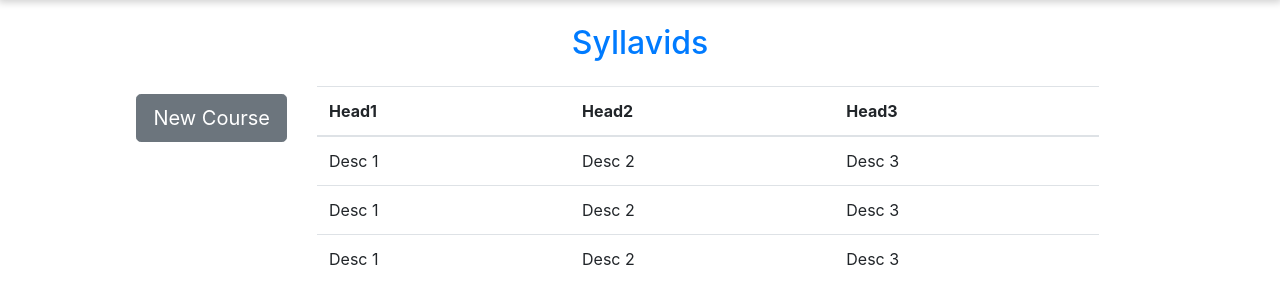
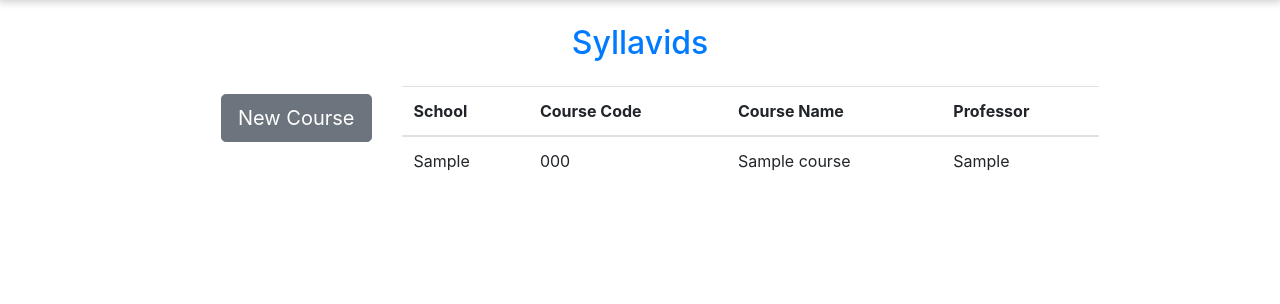
Before and after one commit to christophergeiger3/Syllavid, a PHP site: page /courses.php in a window 1280 px wide. Shown: the part 62-366 px from the top of the page. Run offline with PHP 8.4, Linux system fonts and the light colour scheme; tables that the repository leaves empty or names only in its code hold one stand-in row (values such as "Sample post"); some libraries are stand-ins or nearby versions.

Commit message:
Add SQL Start

```diff
--- a/courses.php
+++ b/courses.php
@@ -3,7 +3,7 @@
     <head>
         <title>Syllavid</title>
         <!--<link rel="icon" type="image/png" href="assets/icon.png">-->
-        <link rel="stylesheet" type="text/css" href="stylesheet.css">
+        <link rel="stylesheet" type="text/css" href="/stylesheet.css">
 
         <meta charset="utf-8">
         <meta name="viewport" content="width=device-width, initial-scale=1.0" />
@@ -19,36 +19,63 @@
             <div class="container">
                 <h2 class="text-primary my-4 text-center">Syllavids</h2>
                 <div class="row mt-6 mx-5">
-                    <div class="col-sm-2">
+                    <div class="col-sm-3">
                         <a href="#" class="btn btn-secondary btn-lg my-2 float-right">New Course</a>
                     </div>
-                    <div class="col-sm-10 pr-5">
+                    <div class="col-sm-9 pr-5">
+                        <?php
+                            $servername = "localhost";
+                            $username = "root";
+                            $password = "";
+                            $database = "id5480287_syllavid";
+
+                            // Create connection
+                            $conn = new mysqli($servername, $username, $password, $database);
+
+                            // Check connection
+                            if ($conn->connect_error) {
+                                die("Connection failed: " . $conn->connect_error);
+                            }
+
+                            $sql = "SELECT school, course_code, course_name, professor FROM courses";
+                            $result = $conn->query($sql);
+
+                            if ($result->num_rows > 0) {
+                                ?>
                                 <table class="table">
                                     <thead>
                                         <tr>
-                              <th>Head1</th>
-                              <th>Head2</th>
-                              <th>Head3</th>
+                                            <th>School</th>
+                                            <th>Course Code</th>
+                                            <th>Course Name</th>
+                                            <th>Professor</th>
                                         </tr>
                                     </thead>
                                     <tbody>
+                                <?php
+                                // output data of each row
+                                while($row = $result->fetch_assoc()) {
+                                    ?>
                                     <tr>
-                              <td>Desc 1</td>
-                              <td>Desc 2</td>
-                              <td>Desc 3</td>
+                                        <td><?php echo $row["school"]; ?></td>
+                                        <td><?php echo $row["course_code"]; ?></td>
+                                        <td><?php echo $row["course_name"]; ?></td>
+                                        <td><?php echo $row["professor"]; ?></td>
                                     </tr>
-                            <tr>
-                              <td>Desc 1</td>
-                              <td>Desc 2</td>
-                              <td>Desc 3</td>
-                            </tr>
-                            <tr>
-                              <td>Desc 1</td>
-                              <td>Desc 2</td>
-                              <td>Desc 3</td>
-                            </tr>
+                                    <?php
+                                }
+                                ?>
                                     </tbody>
                                 </table>
+                                <?php
+                            }
+                            else {
+                                ?>
+                                <h3 class="mx-auto">No Courses Available</h3>
+                                <?php
+                            }
+                            $conn->close();
+                        ?>
                     </div>
                 </div>
             </div>
--- a/example.php
+++ b/example.php
@@ -3,7 +3,7 @@
     <head>
         <title>Syllavid</title>
         <!--<link rel="icon" type="image/png" href="assets/icon.png">-->
-        <link rel="stylesheet" type="text/css" href="stylesheet.css">
+        <link rel="stylesheet" type="text/css" href="/stylesheet.css">
 
         <meta charset="utf-8">
         <meta name="viewport" content="width=device-width, initial-scale=1.0" />
--- a/navbar.php
+++ b/navbar.php
@@ -5,7 +5,7 @@
             <div class="navbar-header">
                 <a class="navbar-brand" style="font-size: 1.5em" href="/">Syllavid</a>
             </div>
-            <a href="courses" class="btn btn-primary">Video Courses</a>
+            <a href="courses.php" class="btn btn-primary">Video Courses</a>
         </nav>
     </body>
 </html>
```
Also changed, not shown: 3 other files. Lines whose indentation alone changed are shown as unchanged.
